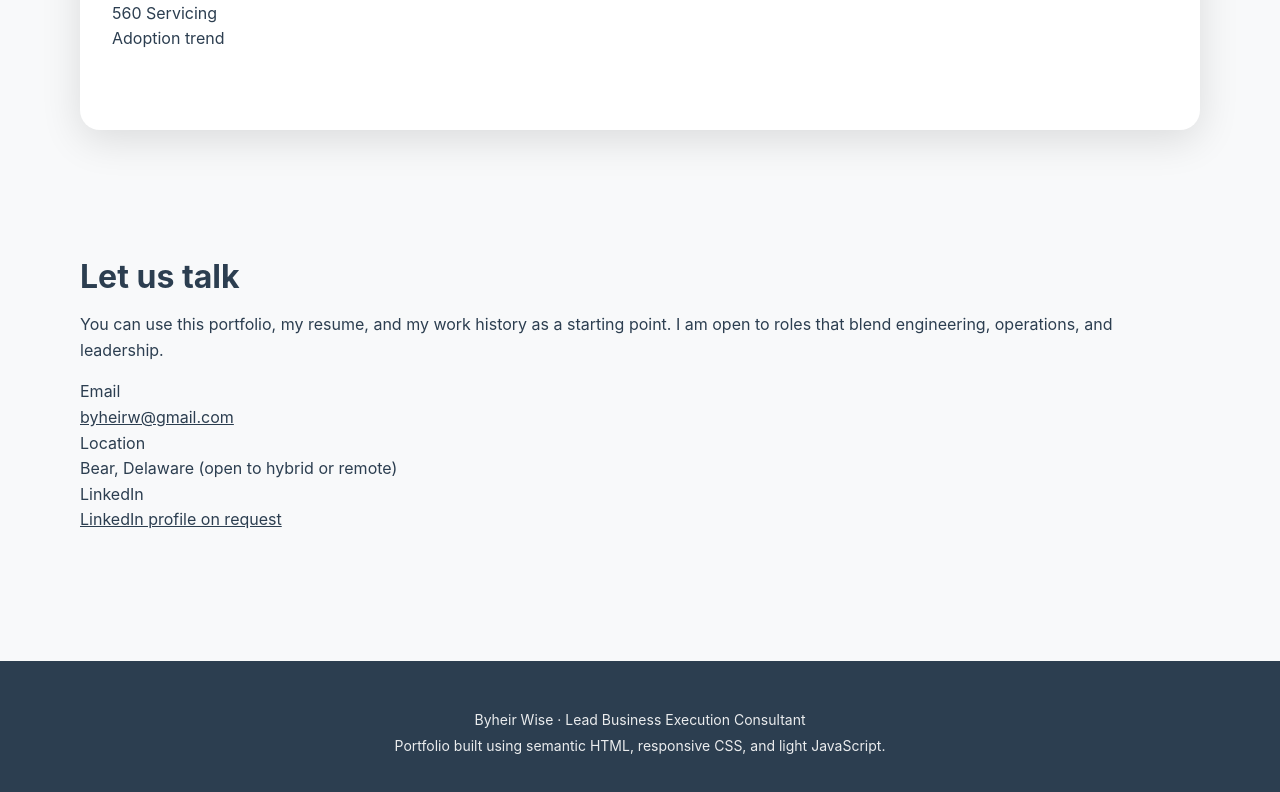
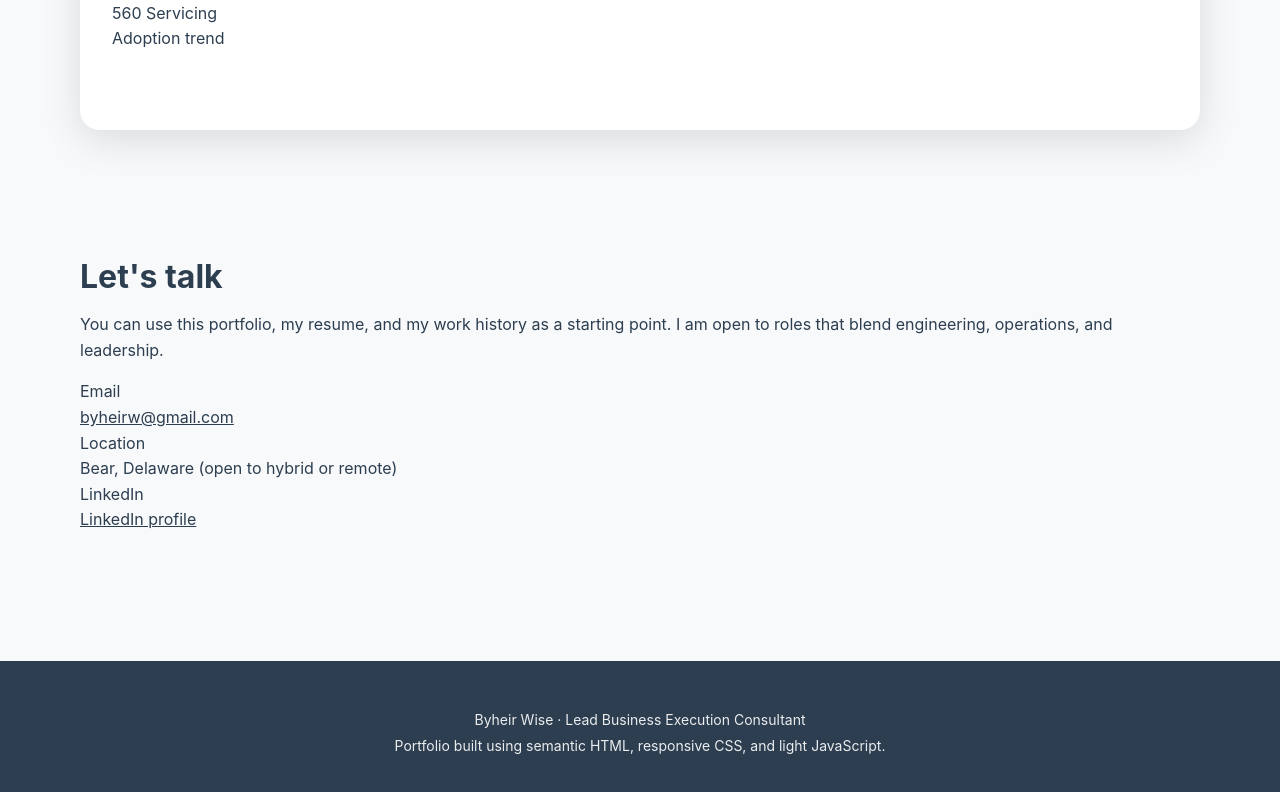
Before and after one commit to wisemanmax/Bwise, a plain HTML site: page index.html in a window 1280 px wide. Shown: the part 3797-4589 px from the top of the page. Drawn offline with Linux system fonts and the light colour scheme.

Commit message:
Update index.html

```diff
--- a/index.html
+++ b/index.html
@@ -302,7 +302,7 @@
 
         <section id="contact" class="container" aria-labelledby="contact-title">
             <div class="contact-section">
-                <h2 id="contact-title" class="contact-title">Let us talk</h2>
+                <h2 id="contact-title" class="contact-title">Let's talk</h2>
                 <p class="contact-subtitle">
                     You can use this portfolio, my resume, and my work history as a starting point. I am open to roles that blend engineering, operations, and leadership.
                 </p>
@@ -323,7 +323,7 @@
                     <div class="contact-item">
                         <div class="contact-label">LinkedIn</div>
                         <div class="contact-value">
-                            <a href="#" aria-label="LinkedIn profile link">LinkedIn profile on request</a>
+                            <a href="https://www.linkedin.com/in/byheir-wise-976253265?utm_source=share&utm_campaign=share_via&utm_content=profile&utm_medium=ios_app" aria-label="LinkedIn profile link">LinkedIn profile</a>
                         </div>
                     </div>
                 </div>
```
